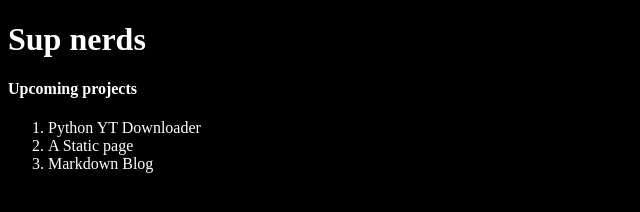
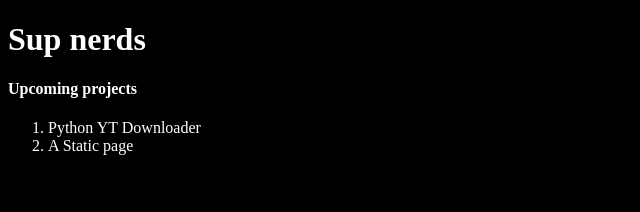
Before and after one commit to pinguxor/pinguxor.github.io, a plain HTML site: page index.html in a window 1280 px wide. Shown: the whole page, without its empty margins (0-640 px from the left). Drawn offline with Linux system fonts and the light colour scheme.

Commit message:
Update index.html

```diff
--- a/index.html
+++ b/index.html
@@ -14,6 +14,5 @@
   <ol>
     <li>Python YT Downloader</li>
     <li>A Static page</li>
-    <li>Markdown Blog</li>
   </ol>
 </body>
```
